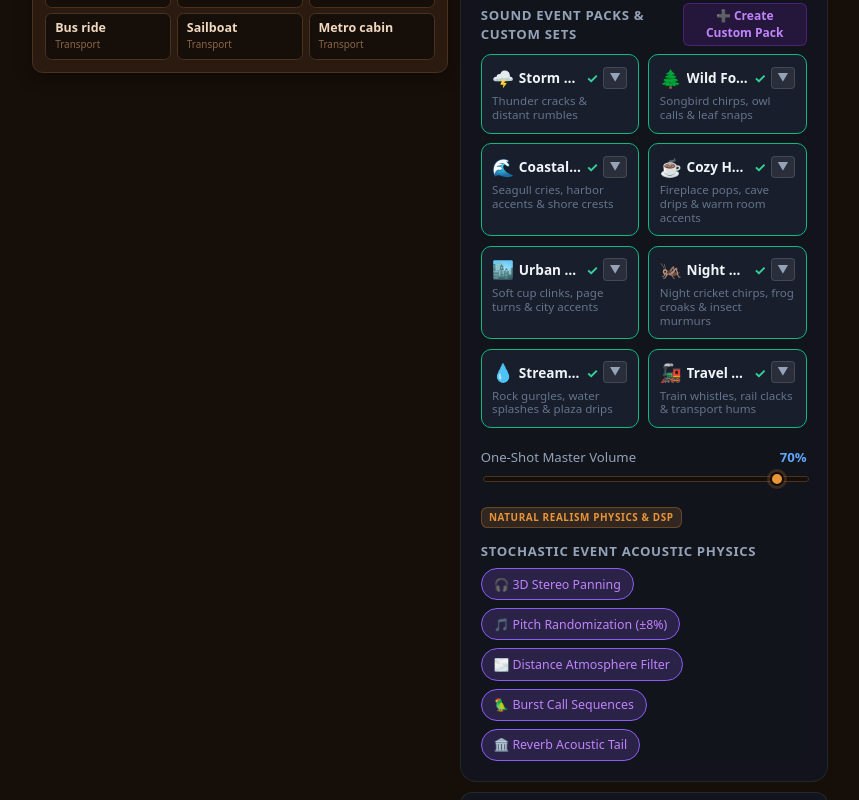
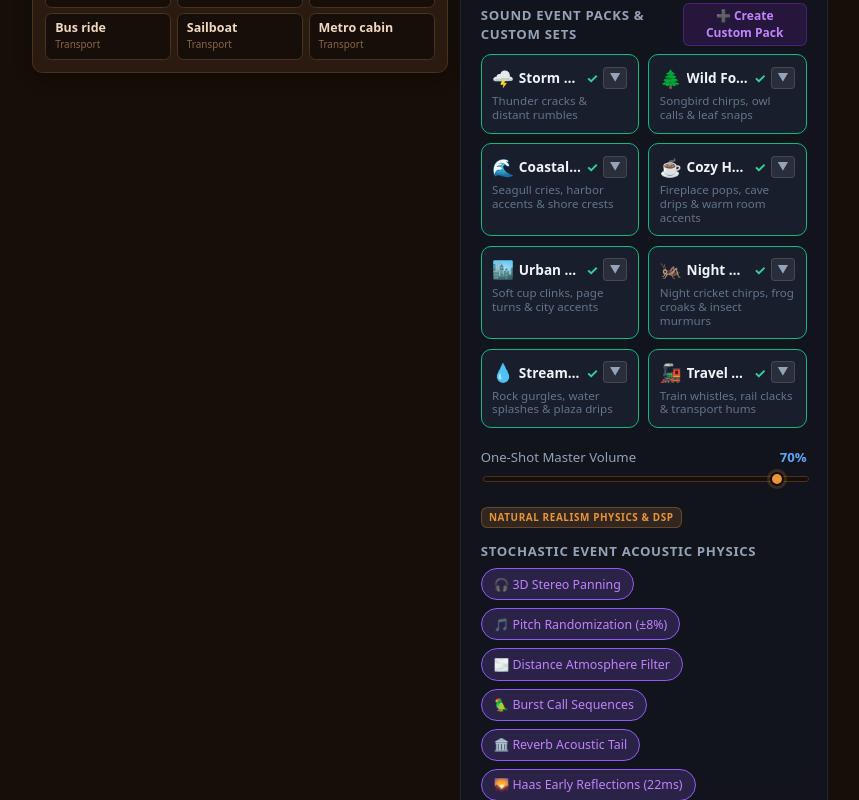
Before and after one commit to CyberOoHim/ambient-sound, a Svelte app: page / in a window 1280 px wide. Shown: the part 2000-2800 px from the top of the page, without its empty margins (210-1069 px from the left). Built offline with nearby package versions, Linux system fonts and the light colour scheme.

Commit message:
feat(oneshot): expand Natural Realism Physics & DSP options to 7 items including Haas reflections and transient ducking

```diff
--- a/src/app/one-shot.ts
+++ b/src/app/one-shot.ts
@@ -136,6 +136,8 @@ export interface OneShotConfig {
   distanceFilter: boolean;
   burstSequence: boolean;
   acousticTail: boolean;
+  haasReflections: boolean;
+  ambientDucking: boolean;
 }
 
 export const ONE_SHOT_STORAGE_KEY = 'ambient-sound:one-shot-config';
@@ -153,6 +155,8 @@ export const DEFAULT_ONE_SHOT_CONFIG: OneShotConfig = {
   distanceFilter: true,
   burstSequence: true,
   acousticTail: true,
+  haasReflections: true,
+  ambientDucking: true,
 };
 
 /**
@@ -284,6 +288,14 @@ export function parseOneShotConfig(
       typeof parsed.acousticTail === 'boolean'
         ? parsed.acousticTail
         : DEFAULT_ONE_SHOT_CONFIG.acousticTail,
+    haasReflections:
+      typeof parsed.haasReflections === 'boolean'
+        ? parsed.haasReflections
+        : DEFAULT_ONE_SHOT_CONFIG.haasReflections,
+    ambientDucking:
+      typeof parsed.ambientDucking === 'boolean'
+        ? parsed.ambientDucking
+        : DEFAULT_ONE_SHOT_CONFIG.ambientDucking,
   };
 }
 
--- a/src/audio/one-shot-engine.ts
+++ b/src/audio/one-shot-engine.ts
@@ -348,7 +348,7 @@ export class OneShotEngine {
     // Haas Early Reflection Delay Node for Distant Acoustic Events (d > 0.55)
     let earlyDelayNode: DelayNode | null = null;
     let earlyDelayGain: GainNode | null = null;
-    if (distanceFactor > 0.55 && typeof ctx.createDelay === 'function') {
+    if (this.config.haasReflections && distanceFactor > 0.55 && typeof ctx.createDelay === 'function') {
       try {
         earlyDelayNode = ctx.createDelay(0.05);
         earlyDelayNode.delayTime.value = 0.022; // 22ms boundary reflection
@@ -365,7 +365,7 @@ export class OneShotEngine {
     gainNode.connect(destination);
 
     // Atmospheric Sidechain Ambient Ducking for Heavy Transient Events
-    if (targetGain > 0.65 && (isThunder || assetId.includes('splash') || assetId.includes('crack'))) {
+    if (this.config.ambientDucking && targetGain > 0.65 && (isThunder || assetId.includes('splash') || assetId.includes('crack'))) {
       if (destination && 'gain' in destination) {
         const destGainNode = (destination as GainNode).gain;
         try {
--- a/src/ui/OneShotPanel.svelte
+++ b/src/ui/OneShotPanel.svelte
@@ -113,6 +113,16 @@
 
   function toggleAcousticTail() {
     session.updateOneShotConfig({ acousticTail: !config.acousticTail });
+    sync();
+  }
+
+  function toggleHaasReflections() {
+    session.updateOneShotConfig({ haasReflections: !config.haasReflections });
+    sync();
+  }
+
+  function toggleAmbientDucking() {
+    session.updateOneShotConfig({ ambientDucking: !config.ambientDucking });
     sync();
   }
 
@@ -608,6 +618,24 @@
         type="button"
       >
         🏛️ Reverb Acoustic Tail
+      </button>
+
+      <button
+        class="chip-btn"
+        class:active={config.haasReflections}
+        onclick={toggleHaasReflections}
+        type="button"
+      >
+        🌄 Haas Early Reflections (22ms)
+      </button>
+
+      <button
+        class="chip-btn"
+        class:active={config.ambientDucking}
+        onclick={toggleAmbientDucking}
+        type="button"
+      >
+        ⚡ Transient Sidechain Ducking
       </button>
     </div>
   </div>
```
Also changed, not shown: 1 other file (tests, documents, lock files or other folders).
